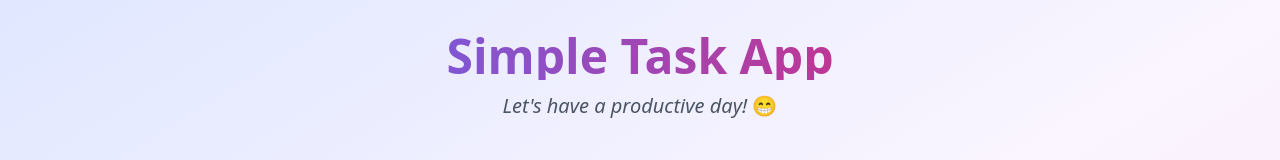
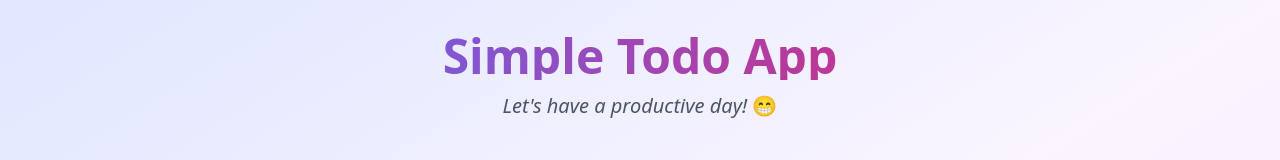
Before and after one commit to Gratic/nextjs-todo-app-frontend, a Next.js app: page / in a window 1280 px wide. Shown: the top 160 px of the page. Built offline with nearby package versions, Linux system fonts and the light colour scheme; no server answers.

Commit message:
fix(build): adds Suspense to components using useSearchParams in "/" (CommandBar and ListOfTaskCards)

```diff
--- a/src/app/page.tsx
+++ b/src/app/page.tsx
@@ -1,6 +1,7 @@
 import type { Metadata } from 'next'
 import CommandBar from "@/lib/ui/CommandBar";
 import ListOfTaskCards from "@/lib/ui/ListOfTaskCards";
+import { Suspense } from 'react';
 
 export const metadata: Metadata = {
   title: 'Simple Todo App',
@@ -14,15 +15,19 @@ export default function Home() {
             <div className="max-w-3xl mx-auto">
                 {/* Header */}
                 <div className="text-center mb-12 transform hover:scale-105 transition-transform duration-300">
-                    <h1 className="text-5xl font-extrabold text-transparent bg-clip-text bg-gradient-to-r from-indigo-500 to-pink-600 mb-3">Simple Task App</h1>
+                    <h1 className="text-5xl font-extrabold text-transparent bg-clip-text bg-gradient-to-r from-indigo-500 to-pink-600 mb-3">Simple Todo App</h1>
                     <p className="text-xl text-gray-600"><span className="italic">Let&apos;s have a productive day!</span> 😁</p>
                 </div>
 
                 {/* Command bar */}
-                <CommandBar />
+                <Suspense>
+                    <CommandBar />
+                </Suspense>
 
                 {/* List of tasks */}
-                <ListOfTaskCards />
+                <Suspense>
+                    <ListOfTaskCards />
+                </Suspense>
             </div>
         </main>
       );
```
